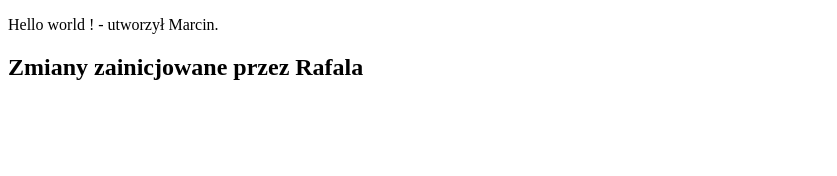
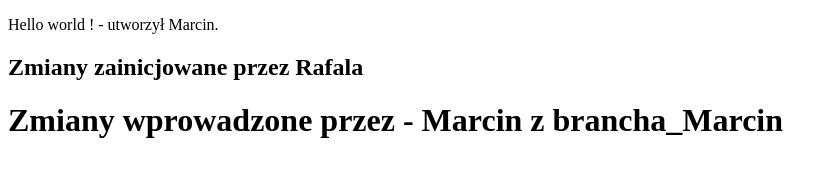
Before and after one commit to Marcin-Matczak/GitTutorial, a plain HTML site: page index.html in a window 1280 px wide. Shown: the whole page, without its empty margins (0-837 px from the left). Drawn offline with Linux system fonts and the light colour scheme.

Commit message:
zmiany Marcina

```diff
--- a/index.html
+++ b/index.html
@@ -9,7 +9,10 @@
 <body>
 
     <p> Hello world ! - utworzył Marcin.</p>
+
     <h2>Zmiany zainicjowane przez Rafala</h2>
+
+    <h1> Zmiany wprowadzone przez - Marcin z brancha_Marcin</h1>
 
 </body>
 
```
